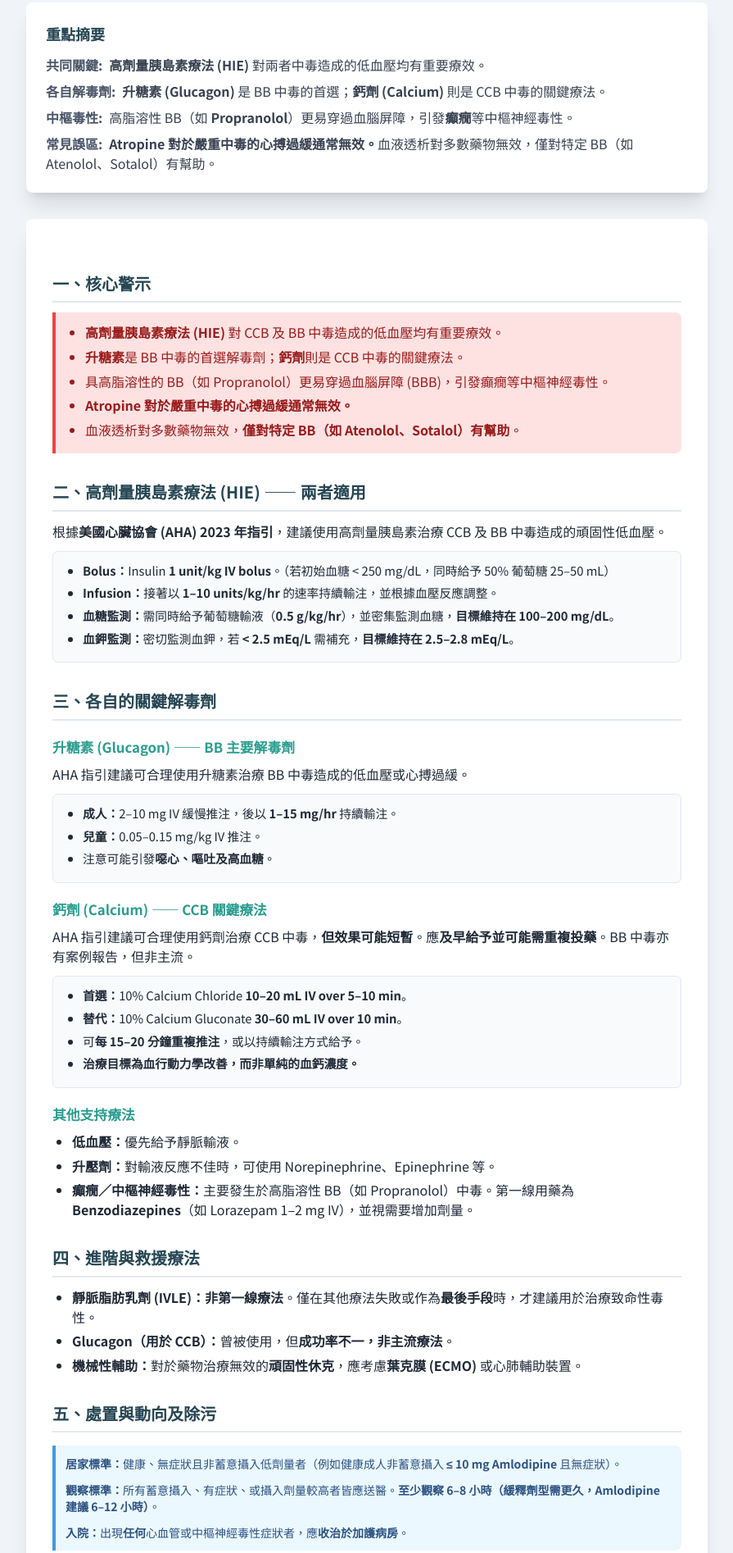
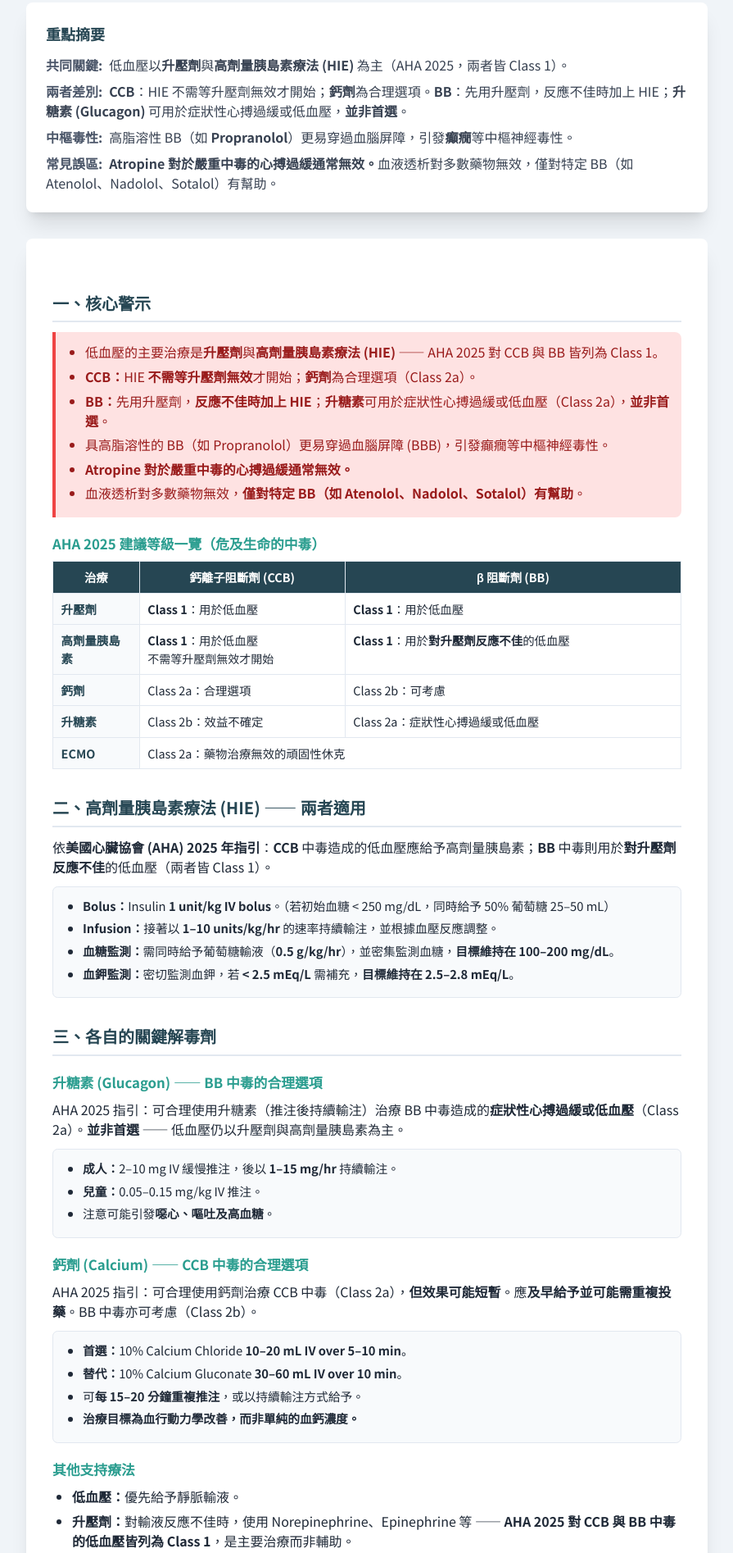
Before and after one commit to ck5227/toxicology, a plain HTML site: page ccb-betablocker/index.html in a window 1280 px wide. Shown: the part 181-2075 px from the top of the page at 82% size, without its empty margins (192-1087 px from the left). Drawn offline with Linux system fonts and the light colour scheme.

Commit message:
CCB／β 阻斷劑：依 AHA 2025 修訂升壓劑、高劑量胰島素與升糖素定位
依 2025 AHA Guidelines for CPR and ECC Part 10 §21.4、§21.5
（Circulation 2025;152(suppl 2):S578-S672，原文逐條核對）：
- BB：升壓劑 Class 1；高劑量胰島素 Class 1（對升壓劑反應不佳之
  低血壓）；Glucagon Class 2a（症狀性心搏過緩或低血壓）；鈣劑 2b
- CCB：升壓劑與高劑量胰島素皆 Class 1（胰島素未以升壓劑無效為
  前提）；鈣劑 2a；Glucagon 2b；Methylene blue 2b；ILE 2b
- 兩者 ECMO 2a；透析限 atenolol、nadolol、sotalol（2b）

子頁：移除「升糖素為 BB 首選解毒劑」之說法，重點摘要與核心警示
改列升壓劑與高劑量胰島素為主要治療，新增建議等級對照表，
HIE 引用由 AHA 2023 更新為 2025，補 Methylene blue 與 Nadolol。
劑量與該指引 Table 4 核對一致，未更動。
首頁兩張卡片之核心治療補上升壓劑，Glucagon 改為非首選。
轉診預警表備藥清單同步；教學檢核卡重跑同步。

Co-Authored-By: Claude Fable 5.2 <noreply@anthropic.com>

```diff
--- a/ccb-betablocker/index.html
+++ b/ccb-betablocker/index.html
@@ -4,8 +4,8 @@
 <meta charset="UTF-8">
 <meta name="viewport" content="width=device-width, initial-scale=1.0">
 
-<title>CCB 與乙型阻斷劑中毒處置 — 高劑量胰島素療法與升糖素 | 臨床毒物學精要 ToxWeb</title>
-<meta name="description" content="鈣離子阻斷劑與乙型阻斷劑中毒：高劑量胰島素療法 (HIE) 的完整給藥與血糖血鉀目標、鈣劑劑量、升糖素作為 BB 首選解毒劑的劑量、IVLE 與 ECMO 的定位、以及 Atropine 通常無效。">
+<title>CCB 與乙型阻斷劑中毒處置 — 升壓劑、高劑量胰島素療法與升糖素 | 臨床毒物學精要 ToxWeb</title>
+<meta name="description" content="鈣離子阻斷劑與乙型阻斷劑中毒：高劑量胰島素療法 (HIE) 的完整給藥與血糖血鉀目標、鈣劑劑量、升壓劑與升糖素的定位及劑量（依 AHA 2025）、IVLE 與 ECMO 的定位、以及 Atropine 通常無效。">
 <meta name="author" content="潘麒亘 醫師">
 <meta name="robots" content="index, follow">
 <link rel="canonical" href="https://ck5227.github.io/toxicology/ccb-betablocker/">
@@ -25,7 +25,7 @@
   "url": "https://ck5227.github.io/toxicology/ccb-betablocker/",
   "inLanguage": "zh-Hant",
   "description": "HIE 完整給藥方案、鈣劑與升糖素劑量、IVLE 與 ECMO 定位、Atropine 通常無效。",
-  "dateModified": "2026-11-04",
+  "dateModified": "2026-11-25",
   "isPartOf": {
     "@type": "WebSite",
     "name": "臨床毒物學精要",
@@ -109,10 +109,10 @@
     <div class="bg-white p-6 rounded-lg shadow-xl mb-8">
         <h2 class="text-lg font-bold text-[#264653] mb-3">重點摘要</h2>
         <ul class="list-none space-y-2 text-gray-700">
-            <li><span class="list-item-label">共同關鍵:</span><b>高劑量胰島素療法 (HIE)</b> 對兩者中毒造成的低血壓均有重要療效。</li>
-            <li><span class="list-item-label">各自解毒劑:</span><b>升糖素 (Glucagon)</b> 是 BB 中毒的首選；<b>鈣劑 (Calcium)</b> 則是 CCB 中毒的關鍵療法。</li>
+            <li><span class="list-item-label">共同關鍵:</span>低血壓以<b>升壓劑</b>與<b>高劑量胰島素療法 (HIE)</b> 為主（AHA 2025，兩者皆 Class 1）。</li>
+            <li><span class="list-item-label">兩者差別:</span><b>CCB</b>：HIE 不需等升壓劑無效才開始；<b>鈣劑</b>為合理選項。<b>BB</b>：先用升壓劑，反應不佳時加上 HIE；<b>升糖素 (Glucagon)</b> 可用於症狀性心搏過緩或低血壓，<b>並非首選</b>。</li>
             <li><span class="list-item-label">中樞毒性:</span>高脂溶性 BB（如 <b>Propranolol</b>）更易穿過血腦屏障，引發<b>癲癇</b>等中樞神經毒性。</li>
-            <li><span class="list-item-label">常見誤區:</span><b>Atropine 對於嚴重中毒的心搏過緩通常無效。</b>血液透析對多數藥物無效，僅對特定 BB（如 Atenolol、Sotalol）有幫助。</li>
+            <li><span class="list-item-label">常見誤區:</span><b>Atropine 對於嚴重中毒的心搏過緩通常無效。</b>血液透析對多數藥物無效，僅對特定 BB（如 Atenolol、Nadolol、Sotalol）有幫助。</li>
         </ul>
     </div>
 
@@ -120,16 +120,29 @@
         <h3>一、核心警示</h3>
         <div class="corrosive-note">
             <ul style="margin-bottom:0">
-                <li><b>高劑量胰島素療法 (HIE)</b> 對 CCB 及 BB 中毒造成的低血壓均有重要療效。</li>
-                <li><b>升糖素</b>是 BB 中毒的首選解毒劑；<b>鈣劑</b>則是 CCB 中毒的關鍵療法。</li>
+                <li>低血壓的主要治療是<b>升壓劑</b>與<b>高劑量胰島素療法 (HIE)</b> —— AHA 2025 對 CCB 與 BB 皆列為 Class 1。</li>
+                <li><b>CCB：</b>HIE <b>不需等升壓劑無效</b>才開始；<b>鈣劑</b>為合理選項（Class 2a）。</li>
+                <li><b>BB：</b>先用升壓劑，<b>反應不佳時加上 HIE</b>；<b>升糖素</b>可用於症狀性心搏過緩或低血壓（Class 2a），<b>並非首選</b>。</li>
                 <li>具高脂溶性的 BB（如 Propranolol）更易穿過血腦屏障 (BBB)，引發癲癇等中樞神經毒性。</li>
                 <li><b>Atropine 對於嚴重中毒的心搏過緩通常無效。</b></li>
-                <li>血液透析對多數藥物無效，<b>僅對特定 BB（如 Atenolol、Sotalol）有幫助</b>。</li>
+                <li>血液透析對多數藥物無效，<b>僅對特定 BB（如 Atenolol、Nadolol、Sotalol）有幫助</b>。</li>
             </ul>
         </div>
 
+        <h4>AHA 2025 建議等級一覽（危及生命的中毒）</h4>
+        <table class="cmp">
+            <thead><tr><th style="width:6.6rem">治療</th><th>鈣離子阻斷劑 (CCB)</th><th>β 阻斷劑 (BB)</th></tr></thead>
+            <tbody>
+                <tr><th>升壓劑</th><td><b>Class 1</b>：用於低血壓</td><td><b>Class 1</b>：用於低血壓</td></tr>
+                <tr><th>高劑量胰島素</th><td><b>Class 1</b>：用於低血壓<br><span class="text-sm">不需等升壓劑無效才開始</span></td><td><b>Class 1</b>：用於<b>對升壓劑反應不佳</b>的低血壓</td></tr>
+                <tr><th>鈣劑</th><td>Class 2a：合理選項</td><td>Class 2b：可考慮</td></tr>
+                <tr><th>升糖素</th><td>Class 2b：效益不確定</td><td>Class 2a：症狀性心搏過緩或低血壓</td></tr>
+                <tr><th>ECMO</th><td colspan="2">Class 2a：藥物治療無效的頑固性休克</td></tr>
+            </tbody>
+        </table>
+
         <h3>二、高劑量胰島素療法 (HIE) —— 兩者適用</h3>
-        <p>根據<b>美國心臟協會 (AHA) 2023 年指引</b>，建議使用高劑量胰島素治療 CCB 及 BB 中毒造成的頑固性低血壓。</p>
+        <p>依<b>美國心臟協會 (AHA) 2025 年指引</b>：<b>CCB</b> 中毒造成的低血壓應給予高劑量胰島素；<b>BB</b> 中毒則用於<b>對升壓劑反應不佳</b>的低血壓（兩者皆 Class 1）。</p>
         <div class="dose">
             <ul style="margin-bottom:0">
                 <li><b>Bolus：</b>Insulin <b>1 unit/kg IV bolus</b>。（若初始血糖 &lt; 250 mg/dL，同時給予 50% 葡萄糖 25–50 mL）</li>
@@ -140,8 +153,8 @@
         </div>
 
         <h3>三、各自的關鍵解毒劑</h3>
-        <h4>升糖素 (Glucagon) —— BB 主要解毒劑</h4>
-        <p>AHA 指引建議可合理使用升糖素治療 BB 中毒造成的低血壓或心搏過緩。</p>
+        <h4>升糖素 (Glucagon) —— BB 中毒的合理選項</h4>
+        <p>AHA 2025 指引：可合理使用升糖素（推注後持續輸注）治療 BB 中毒造成的<b>症狀性心搏過緩或低血壓</b>（Class 2a）。<b>並非首選</b> —— 低血壓仍以升壓劑與高劑量胰島素為主。</p>
         <div class="dose">
             <ul style="margin-bottom:0">
                 <li><b>成人：</b>2–10 mg IV 緩慢推注，後以 <b>1–15 mg/hr</b> 持續輸注。</li>
@@ -149,8 +162,8 @@
                 <li>注意可能引發<b>噁心、嘔吐及高血糖</b>。</li>
             </ul>
         </div>
-        <h4>鈣劑 (Calcium) —— CCB 關鍵療法</h4>
-        <p>AHA 指引建議可合理使用鈣劑治療 CCB 中毒，<b>但效果可能短暫</b>。應<b>及早給予並可能需重複投藥</b>。BB 中毒亦有案例報告，但非主流。</p>
+        <h4>鈣劑 (Calcium) —— CCB 中毒的合理選項</h4>
+        <p>AHA 2025 指引：可合理使用鈣劑治療 CCB 中毒（Class 2a），<b>但效果可能短暫</b>。應<b>及早給予並可能需重複投藥</b>。BB 中毒亦可考慮（Class 2b）。</p>
         <div class="dose">
             <ul style="margin-bottom:0">
                 <li><b>首選：</b>10% Calcium Chloride <b>10–20 mL IV over 5–10 min</b>。</li>
@@ -162,15 +175,16 @@
         <h4>其他支持療法</h4>
         <ul>
             <li><b>低血壓：</b>優先給予靜脈輸液。</li>
-            <li><b>升壓劑：</b>對輸液反應不佳時，可使用 Norepinephrine、Epinephrine 等。</li>
+            <li><b>升壓劑：</b>對輸液反應不佳時，使用 Norepinephrine、Epinephrine 等 —— <b>AHA 2025 對 CCB 與 BB 中毒的低血壓皆列為 Class 1</b>，是主要治療而非輔助。</li>
             <li><b>癲癇／中樞神經毒性：</b>主要發生於高脂溶性 BB（如 Propranolol）中毒。第一線用藥為 <b>Benzodiazepines</b>（如 Lorazepam 1–2 mg IV），並視需要增加劑量。</li>
         </ul>
 
         <h3>四、進階與救援療法</h3>
         <ul>
-            <li><b>靜脈脂肪乳劑 (IVLE)：</b><b>非第一線療法</b>。僅在其他療法失敗或作為<b>最後手段</b>時，才建議用於治療致命性毒性。</li>
-            <li><b>Glucagon（用於 CCB）：</b>曾被使用，但<b>成功率不一，非主流療法</b>。</li>
-            <li><b>機械性輔助：</b>對於藥物治療無效的<b>頑固性休克</b>，應考慮<b>葉克膜 (ECMO)</b> 或心肺輔助裝置。</li>
+            <li><b>靜脈脂肪乳劑 (IVLE)：</b><b>非第一線療法</b>。僅在其他療法失敗或作為<b>最後手段</b>時，才建議用於治療致命性毒性。AHA 2025 對頑固性休克之效益評為不確定（Class 2b）。</li>
+            <li><b>Glucagon（用於 CCB）：</b>曾被使用，但<b>成功率不一，非主流療法</b>（AHA 2025：效益不確定，Class 2b）。</li>
+            <li><b>Methylene blue（用於 CCB）：</b>用於頑固性血管擴張性休克，AHA 2025 評為效益不確定（Class 2b）。</li>
+            <li><b>機械性輔助：</b>對於藥物治療無效的<b>頑固性休克</b>，應考慮<b>葉克膜 (ECMO)</b> 或心肺輔助裝置（AHA 2025：Class 2a）。</li>
         </ul>
 
         <h3>五、處置與動向及除污</h3>
@@ -188,7 +202,8 @@
         <h3>參考與說明</h3>
         <ul style="font-size:.9rem;color:#475569">
             <li>本頁臨床內容主要參考 <b>Micromedex</b>（Merative）之毒物處置專論，由作者整理、節錄為臨床快速參考格式，並酌參 Goldfrank's Toxicologic Emergencies 等標準參考。</li>
-            <li>臨床內容整理基準：<b>2025 年 7 月</b>；頁面最後更新：2026 年 11 月 4 日。</li>
+            <li>各療法之建議等級依 <b>2025 American Heart Association Guidelines for CPR and ECC, Part 10: Adult and Pediatric Special Circumstances of Resuscitation</b>（<i>Circulation</i>. 2025;152(suppl 2):S578–S672）§21.4 β-Blockers、§21.5 Calcium Channel Blockers；適用對象為<b>危及生命</b>的中毒。劑量與該指引 Table 4 核對一致。</li>
+            <li>臨床內容整理基準：<b>2025 年 7 月</b>；頁面最後更新：2026 年 11 月 25 日（依 AHA 2025 修訂升壓劑、高劑量胰島素與升糖素之定位）。</li>
             <li>本頁為教學用摘要，<b>不等同於原始資料庫內容</b>。劑量與處置細節請以最新文獻、<b>院內規範</b>及毒物諮詢中心建議為準，並於臨床決策時查閱原始出處。</li>
         </ul>
     </article>
@@ -211,7 +226,7 @@
             <p class="font-bold text-[#e9c46a] mb-2">作者</p>
             <p class="text-lg">潘麒亘 醫師</p>
             <p class="text-sm text-gray-300 mt-1">中國醫藥大學附設醫院 急診部｜毒物及急診專科醫師</p>
-            <p class="text-sm text-gray-400 mt-3">最後更新：2026 年 11 月 4 日</p>
+            <p class="text-sm text-gray-400 mt-3">最後更新：2026 年 11 月 25 日</p>
         </div>
         <div class="text-center text-sm">
             <p>本頁僅供醫療專業人員學術教育參考，不得取代專業臨床判斷。所有臨床決策應基於最新文獻與治療指引。</p>
```
Also changed, not shown: index.html (+7 -5 lines), referral/index.html (+1 -1 lines), sitemap.xml (+4 -4 lines), teach/index.html (+3 -3 lines).
